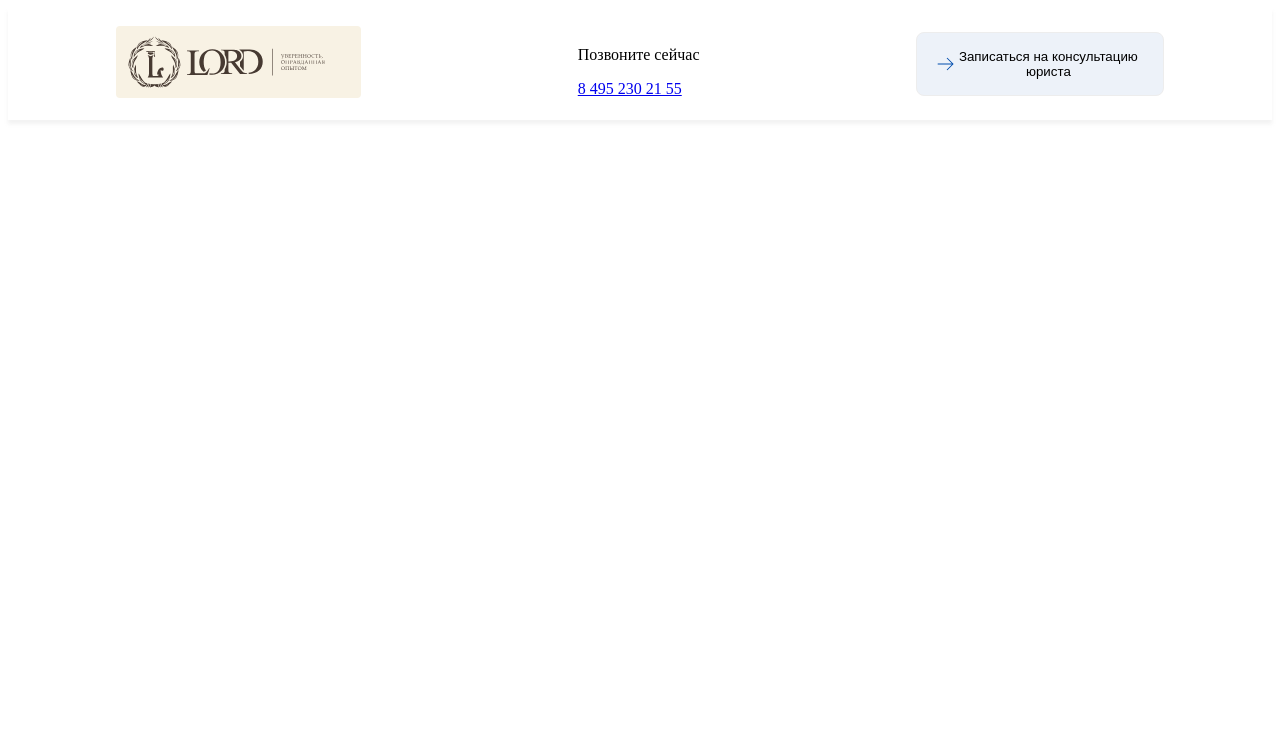
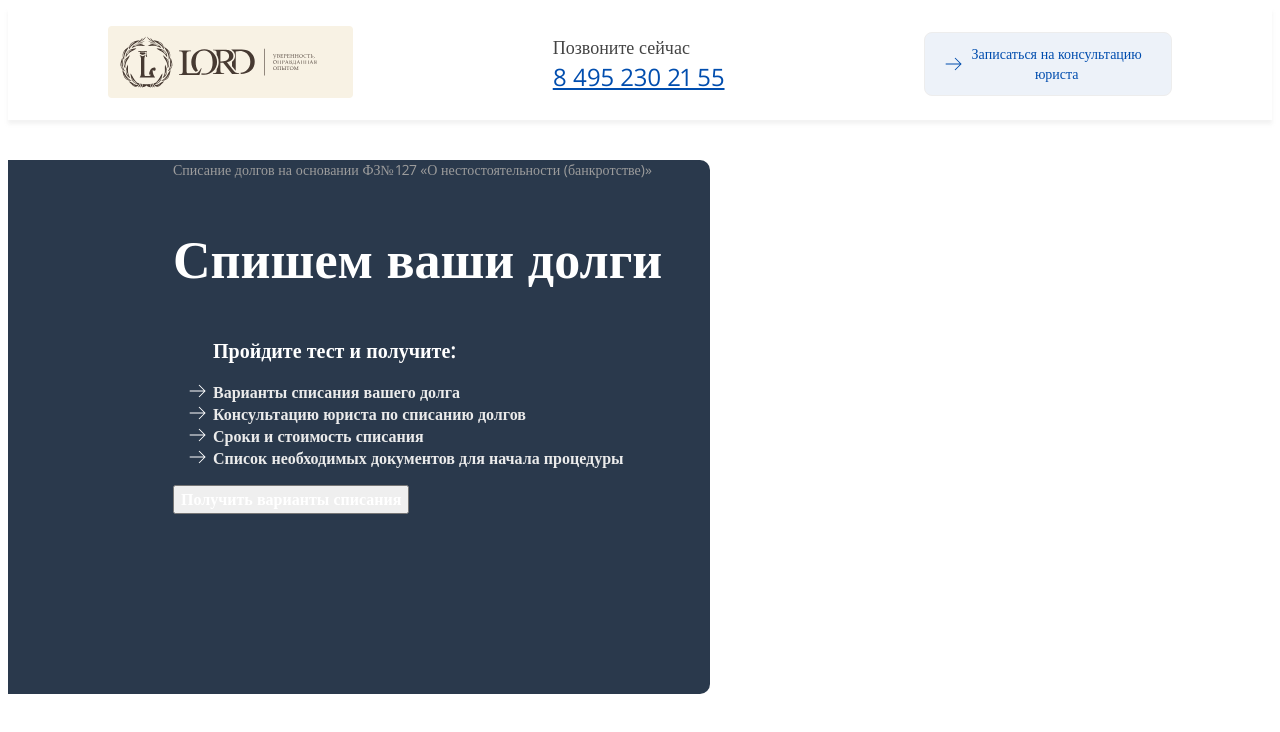
Before and after one commit to ItalianComposer/debts, a plain HTML site: page index.html in a window 1280 px wide. Drawn offline with nearby package versions, Linux system fonts and the light colour scheme.

Commit message:
Заданы классы и шрифты основного блока

```diff
--- a/index.html
+++ b/index.html
@@ -13,14 +13,25 @@
       <img src="img/Lord_logo2.svg" alt="">
     </div>
     <div class="header__number">
-      <p>Позвоните сейчас</p>
-      <a href="#">8 495 230 21 55</a>
+      <p class="number__title font__opensans-400">Позвоните сейчас</p>
+      <a class="number__phone font__opensans-400" href="#">8 495 230 21 55</a>
     </div>
-      <button class="consult__button" type="button" name="consult"><img src="img/arrow-blue.svg" alt="">Записаться на консультацию юриста</button>
+      <button class="consult__button font__opensans-400" type="button" name="consult"><img src="img/arrow-blue.svg" alt="">Записаться на консультацию юриста</button>
   </header>
   <div class="content">
     <div class="content__main">
-
+      <div class="main__dolgi">
+        <p class="dolgi__fz font__opensans-400">Списание долгов на основании ФЗ№ 127 «О нестостоятельности (банкротстве)»</p>
+        <h2 class="dolgi__title font__opensans-400">Спишем ваши долги</h2>
+        <ul class="dolgi__ul font__opensans-400">
+          <h2 class="ul__title font__opensans-400">Пройдите тест и получите:</h2>
+          <li class="ul__variants font__opensans-400">Варианты списания вашего долга</li>
+          <li class="ul__variants font__opensans-400">Консультацию юриста по списанию долгов</li>
+          <li class="ul__variants font__opensans-400">Сроки и стоимость списания</li>
+          <li class="ul__variants font__opensans-400">Список необходимых документов для начала процедуры</li>
+        </ul>
+        <button class="dolgi__button font__opensans-400" type="button" name="button">Получить варианты списания</button>
+      </div>
     </div>
     <div class="content__benefits">
 
--- a/style.css
+++ b/style.css
@@ -1,9 +1,29 @@
-
+@import url('https://fonts.googleapis.com/css2?family=Open+Sans&display=swap');
+.font__opensans-400 {
+  font-family: Open Sans;
+  font-style: normal;
+  font-weight: 400;
+}
 .header {
   width: 100%;
+  max-width: 1440px;
   height: 112px;
   background: #FFFFFF;
   box-shadow: 0px 4px 4px rgba(157, 157, 157, 0.13);
+  margin-bottom: 40px;
+}
+.number__title {
+  font-size: 18px;
+  line-height: 140%;
+  font-feature-settings: 'pnum' on, 'lnum' on;
+  color: #444444;
+  margin: 0;
+}
+.number__phone {
+  font-size: 24px;
+  line-height: 140%;
+  font-feature-settings: 'pnum' on, 'lnum' on;
+  color: #004DAE;
 }
 .flex_container {
   display: flex;
@@ -13,6 +33,8 @@
 .consult__button {
   width: 19.6%;
   height: 57%;
+  max-width: 283px;
+  max-height: 64px;
   background: rgba(0, 77, 174, 0.07);
   border: 1px solid #EDEDED;
   border-radius: 8px;
@@ -20,4 +42,55 @@
   flex-direction: row;
   align-items: center;
   padding: 12px 20px;
+  font-size: 14px;
+  line-height: 140%;
+  font-feature-settings: 'pnum' on, 'lnum' on;
+  color: #004DAE;
 }
+.content__main {
+  width: 55.5%;
+  max-width: 800px;
+  height: 534px;
+  margin-right: 30px;
+  background: #2A394C;
+  border-radius: 0px 10px 10px 0px;
+}
+.main__dolgi {
+  padding-left: 165px;
+}
+.dolgi__fz {
+  font-size: 14px;
+  line-height: 140%;
+  font-feature-settings: 'pnum' on, 'lnum' on;
+  color: #9C9C9C;
+}
+.dolgi__title {
+  font-weight: 800;
+  font-size: 52px;
+  line-height: 136%;
+  font-feature-settings: 'pnum' on, 'lnum' on;
+  color: #FFFFFF;
+}
+.dolgi__ul {
+  list-style-image: url(img/arrow.svg);
+}
+.ul__title {
+  font-weight: 600;
+  font-size: 20px;
+  line-height: 140%;
+  font-feature-settings: 'pnum' on, 'lnum' on;
+  color: #FFFFFF;
+}
+.ul__variants {
+  font-weight: 600;
+  font-size: 16px;
+  font-feature-settings: 'pnum' on, 'lnum' on;
+  color: #EBEBEB;
+}
+.dolgi__button {
+  font-weight: 700;
+  font-size: 16px;
+  line-height: 140%;
+  font-feature-settings: 'pnum' on, 'lnum' on;
+  color: #FFFFFF;
+}
```
